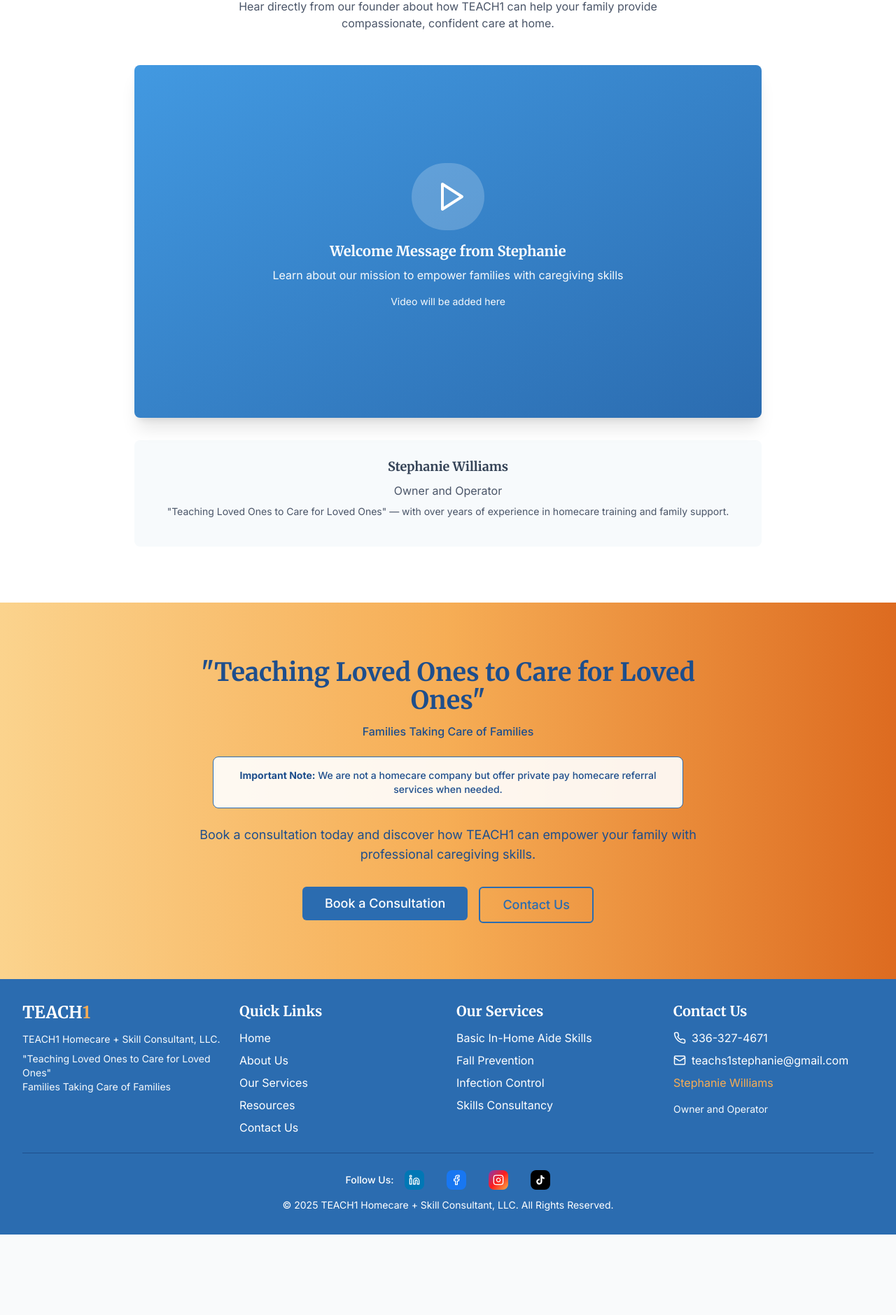
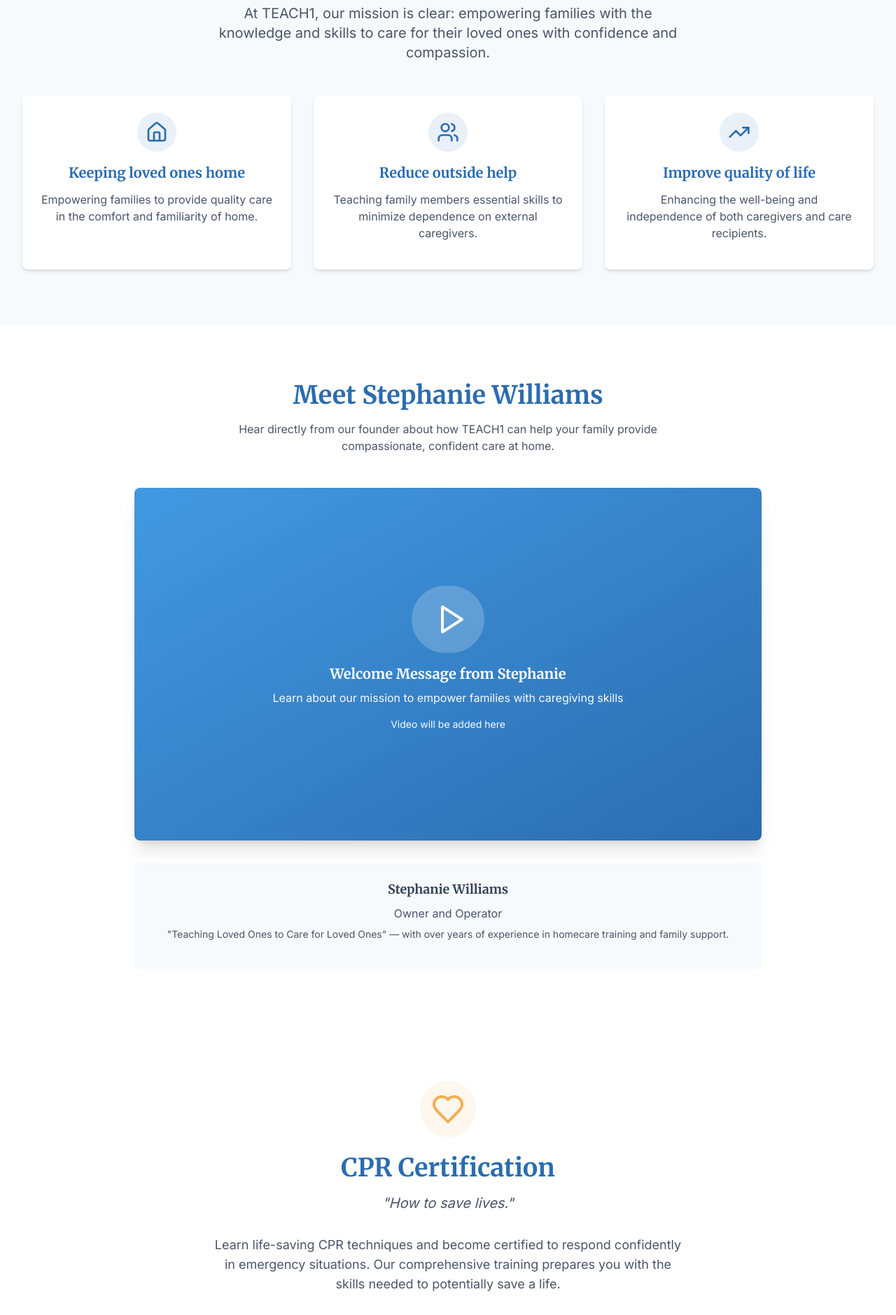
Before and after one commit to DidierShemaGatete/teach1-project-development, a React (Vite) app: page / in a window 1280 px wide. Shown: the part 707-2586 px from the top of the page at 70% size. Before the commit the page ends 2471 px from the top, so only its background shows below. Built offline with nearby package versions, Linux system fonts and the light colour scheme.

Commit message:
Refactor website content
Update homepage, services, purpose, and contact pages.

```diff
--- /dev/null
+++ b/src/components/CPRCertificationSection.tsx
@@ -0,0 +1,39 @@
+
+import React from 'react';
+import { Link } from 'react-router-dom';
+import { Button } from '@/components/ui/button';
+import { Heart } from 'lucide-react';
+
+const CPRCertificationSection = () => {
+  return (
+    <section className="section bg-white">
+      <div className="container-custom">
+        <div className="max-w-4xl mx-auto text-center">
+          <div className="flex justify-center mb-6">
+            <div className="bg-teach-orange/10 p-4 rounded-full">
+              <Heart size={48} className="text-teach-orange" />
+            </div>
+          </div>
+          <h2 className="text-teach-blue mb-4">CPR Certification</h2>
+          <p className="text-xl text-teach-gray-dark mb-8 italic">
+            "How to save lives."
+          </p>
+          <p className="text-lg mb-8 text-teach-gray-dark max-w-2xl mx-auto">
+            Learn life-saving CPR techniques and become certified to respond confidently in emergency situations.
+            Our comprehensive training prepares you with the skills needed to potentially save a life.
+          </p>
+          <div className="flex flex-col sm:flex-row gap-4 justify-center">
+            <Button asChild className="bg-teach-blue hover:bg-teach-blue-dark text-white">
+              <Link to="/services#cpr-certification">Learn More</Link>
+            </Button>
+            <Button asChild className="bg-teach-orange hover:bg-teach-orange-dark text-white">
+              <Link to="/book">Get Certified</Link>
+            </Button>
+          </div>
+        </div>
+      </div>
+    </section>
+  );
+};
+
+export default CPRCertificationSection;
--- /dev/null
+++ b/src/components/OurPurposeSection.tsx
@@ -0,0 +1,55 @@
+
+import React from 'react';
+import { Home, Users, TrendingUp } from 'lucide-react';
+
+const purposeItems = [
+  {
+    icon: Home,
+    title: 'Keeping loved ones home',
+    description: 'Empowering families to provide quality care in the comfort and familiarity of home.'
+  },
+  {
+    icon: Users,
+    title: 'Reduce outside help',
+    description: 'Teaching family members essential skills to minimize dependence on external caregivers.'
+  },
+  {
+    icon: TrendingUp,
+    title: 'Improve quality of life',
+    description: 'Enhancing the well-being and independence of both caregivers and care recipients.'
+  }
+];
+
+const OurPurposeSection = () => {
+  return (
+    <section className="section bg-teach-gray-light">
+      <div className="container-custom">
+        <div className="text-center mb-12">
+          <h2 className="text-teach-blue mb-6">Our Purpose</h2>
+          <p className="text-xl text-teach-gray-dark max-w-2xl mx-auto">
+            At TEACH1, our mission is clear: empowering families with the knowledge and skills to care for their loved ones with confidence and compassion.
+          </p>
+        </div>
+
+        <div className="grid grid-cols-1 md:grid-cols-3 gap-8">
+          {purposeItems.map((item, index) => {
+            const IconComponent = item.icon;
+            return (
+              <div key={index} className="bg-white p-6 rounded-lg shadow-md text-center card-hover">
+                <div className="flex justify-center mb-4">
+                  <div className="bg-teach-blue/10 p-3 rounded-full">
+                    <IconComponent size={32} className="text-teach-blue" />
+                  </div>
+                </div>
+                <h3 className="text-xl font-bold mb-3 text-teach-blue">{item.title}</h3>
+                <p className="text-teach-gray-dark">{item.description}</p>
+              </div>
+            );
+          })}
+        </div>
+      </div>
+    </section>
+  );
+};
+
+export default OurPurposeSection;
--- a/src/pages/Contact.tsx
+++ b/src/pages/Contact.tsx
@@ -1,4 +1,3 @@
-
 import React from 'react';
 import Navigation from '@/components/Navigation';
 import Footer from '@/components/Footer';
@@ -137,6 +136,7 @@ const Contact = () => {
                         <li>Basic In-Home Aide Skills</li>
                         <li>Fall Prevention</li>
                         <li>Infection Control</li>
+                        <li>CPR Certification</li>
                       </ul>
                     </div>
                   </div>
--- a/src/pages/Index.tsx
+++ b/src/pages/Index.tsx
@@ -5,6 +5,8 @@ import CTA from '@/components/CTA';
 import Navigation from '@/components/Navigation';
 import Footer from '@/components/Footer';
 import OwnerVideoSection from '@/components/OwnerVideoSection';
+import CPRCertificationSection from '@/components/CPRCertificationSection';
+import OurPurposeSection from '@/components/OurPurposeSection';
 
 const Index = () => {
   return (
@@ -12,7 +14,9 @@ const Index = () => {
       <Navigation />
       <main className="flex-grow">
         <Hero />
+        <OurPurposeSection />
         <OwnerVideoSection />
+        <CPRCertificationSection />
         <CTA />
       </main>
       <Footer />
--- a/src/pages/Services.tsx
+++ b/src/pages/Services.tsx
@@ -45,6 +45,9 @@ const mainServices = [
       'Medication management routines',
       'Activity planning and engagement',
       'Health monitoring schedules',
+      'Vital signs',
+      'Catheter care',
+      'Hoyer lift',
       'Emergency response planning',
       'Adapting routines to changing needs'
     ]
```
